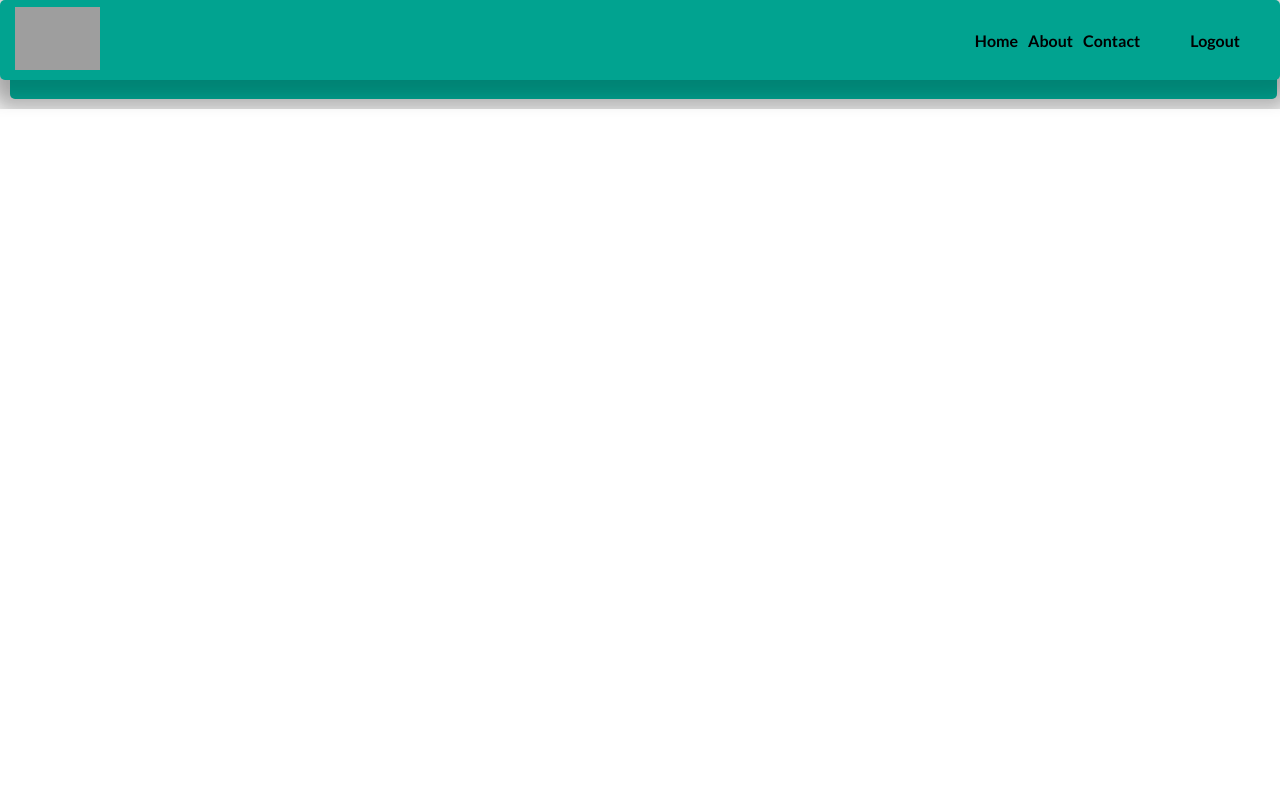
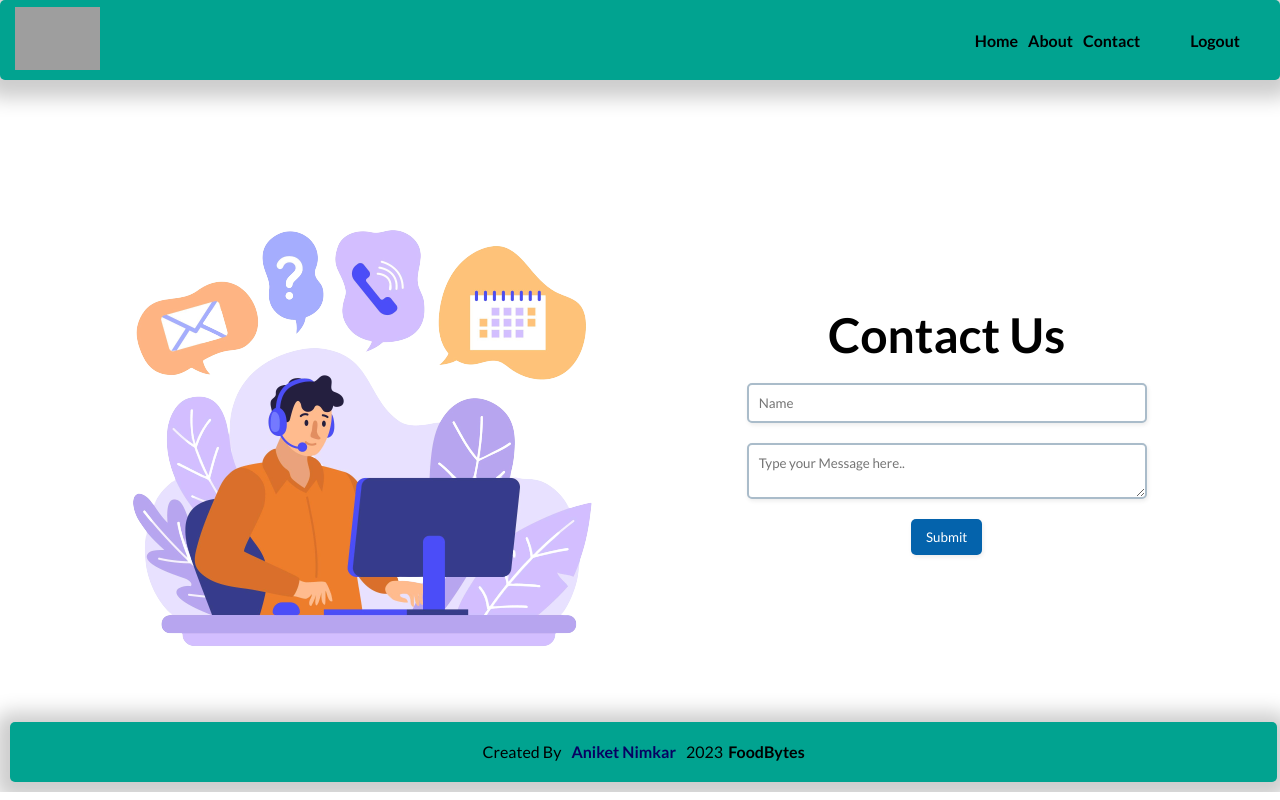
Before and after one commit to aniketnimkar/React-food-byte, a React (Vite) app in the folder foodBytes/: page /contact in a window 1280 px wide. Built offline with nearby package versions, Linux system fonts and the light colour scheme; grey boxes are pictures that could not be loaded.

Commit message:
made Contact and About page

```diff
--- a/foodBytes/index.css
+++ b/foodBytes/index.css
@@ -212,6 +212,113 @@ a {
 }
 
 /* Restaurant cards CSS End*/
+
+/* About us page CSS Start */
+.about-container {
+  display: flex;
+  flex-wrap: wrap;
+  flex-direction: column;
+  margin: 100px auto 0px;
+  justify-content: center;
+  align-items: center;
+  height: 72vh;
+  margin-top: 152px;
+}
+.about-container .about-left {
+  padding-left: 10px;
+}
+.about-container .about-left h1 {
+  font-size: 70px;
+}
+.about-container .about-left h1 span {
+  background-color: var(--orange);
+  padding: 0 10px;
+  border-radius: 15px;
+  color: var(--white);
+}
+.about-container .about-left h4 {
+  font-size: 25px;
+  padding-top: 10px;
+  font-style: italic;
+}
+.about-container .about-left h4 span {
+  color: var(--dark-orange);
+}
+.about-container .about-right {
+  padding-left: 10px;
+}
+.about-container .about-right img {
+  width: 600px;
+  padding-right: 30px;
+}
+/* About us page CSS End */
+
+/* Contact page CSS Start */
+.contact-container {
+  display: flex;
+  flex-wrap: wrap;
+  margin: 100px auto 30px;
+  justify-content: space-evenly;
+  overflow-y: hidden;
+  margin-top: 189px;
+}
+.contact-container .contact-right {
+  display: flex;
+  flex-direction: column;
+  align-items: center;
+  justify-content: center;
+  font-size: x-large;
+}
+.contact-container .contact-right form {
+  display: flex;
+  flex-direction: column;
+  align-items: center;
+  justify-content: center;
+  padding: 10px;
+}
+.contact-container .contact-right form input {
+  padding: 10px;
+  margin: 10px;
+  border-radius: 5px;
+  box-sizing: border-box;
+  box-shadow: 1px 2px 4px 0 rgba(0, 0, 0, 0.08);
+  border: 2px solid #aabcca;
+  width: 50vh;
+}
+.contact-container .contact-right form textarea {
+  padding: 10px;
+  margin: 10px;
+  border-radius: 5px;
+  box-sizing: border-box;
+  box-shadow: 1px 2px 4px 0 rgba(0, 0, 0, 0.08);
+  border: 2px solid #aabcca;
+  width: 50vh;
+}
+.contact-container .contact-right form button {
+  padding: 10px 15px;
+  margin: 10px;
+  background-color: var(--light-blue);
+  box-shadow: 1px 2px 4px 0 rgba(0, 0, 0, 0.08);
+  color: #ffffff;
+  cursor: pointer;
+  border: none;
+  border-radius: 5px;
+}
+.contact-container .contact-right form button {
+  padding: 10px 15px;
+  margin: 10px;
+  background-color: var(--light-blue);
+  box-shadow: 1px 2px 4px 0 rgba(0, 0, 0, 0.08);
+  color: #ffffff;
+  cursor: pointer;
+  border: none;
+  border-radius: 5px;
+}
+
+.contact-container .contact-right form button:hover {
+  background-color: var(--dark-green);
+}
+/* Contact page CSS End */
 
 /* Restaurant Menu CSS Start */
 .restaurant-menu {
--- a/foodBytes/src/components/About.js
+++ b/foodBytes/src/components/About.js
@@ -1,9 +1,23 @@
+// import { Outlet } from "react-router-dom";
+import React from "react";
+// import Profile from "./ProfileClass";
+// import ProfileFunctionalComponent from "./Profile";
+// import { Component } from "react";
+import food from "../components/assets/food.png";
 const About = () => {
   return (
-    <div>
-      <h1>About Us Page</h1>
-      <p>This is the Namaste React.🚀</p>
+    <div className="about-container">
+      <div className="about-left">
+        <h1>
+          Welocome <br /> And Enjoy <br />
+          <span>Fresh Flavors. Pure Delight.</span>
+        </h1>
+      </div>
+      <div className="about-right">
+        <img src={food} alt="food logo"></img>
+      </div>
     </div>
   );
 };
+
 export default About;
--- a/foodBytes/src/components/Contact.js
+++ b/foodBytes/src/components/Contact.js
@@ -1,5 +1,30 @@
+import { useState } from "react";
+import contact from "../components/assets/contactUs.png";
 const Contact = () => {
-  return <h1>Countact Us Page</h1>;
+  const [message, setMessage] = useState(false);
+  const handleSubmit = (e) => {
+    e.preventDefault();
+    setMessage(true);
+  };
+  return (
+    <div className="contact-container">
+      <div className="contact-left">
+        <img src={contact} alt=""></img>
+      </div>
+      <div className="contact-right">
+        <h1>Contact Us</h1>
+        <form onSubmit={handleSubmit}>
+          <input type="text" placeholder="Name" required></input>
+          <imput type="email" placeholder="Email" required></imput>
+          <textarea placeholder="Type your Message here.." required></textarea>
+          <button type="submit">Submit</button>
+          {message && (
+            <span>Thanks for contacting FoodByte, We will reply ASAP.</span>
+          )}
+        </form>
+      </div>
+    </div>
+  );
 };
 
 export default Contact;
--- /dev/null
+++ b/foodBytes/src/components/Profile.js
@@ -0,0 +1,15 @@
+import { useState } from "react";
+
+const Profile = (props) => {
+  const [count, setCount] = useState(0);
+  return (
+    <div>
+      <h2>Profile Component</h2>
+      <h3>Name : {props.name}</h3>
+      <h2>Count: {count}</h2>
+      <button onClick={() => setCount(1)}>click</button>
+    </div>
+  );
+};
+
+export default Profile;
--- /dev/null
+++ b/foodBytes/src/components/ProfileClass.js
@@ -0,0 +1,41 @@
+// import React from "react";
+// class Profile extends React.Component {
+//   constructor(props) {
+//     super(props);
+//     this.state = {
+//       count: 0,
+//       count2: 0,
+//     };
+//     console.log("Child - contstructer");
+//   }
+
+//   componentDidCatch() {
+//     console.log("child - componentDidCatch");
+//   }
+
+//   render() {
+//     const { count } = this.state;
+//     console.log("child - render");
+//     return (
+//       <div>
+//         <h1>Profile Class Based Component</h1>;<h3>Name: {this.props.name}</h3>
+//         <h2>Count: {count}</h2>
+//         <button
+//           onClick={() => {
+//             this.setState({
+//               count: 1,
+//             });
+//           }}
+//         >
+//           click
+//         </button>
+//       </div>
+//     );
+//   }
+// }
+// export default Profile;
+// // class Profile extends React.Component {
+// //   render() {
+// //     <h1>Profile Class Based Component</h1>;
+// //   }
+// // }
```
Also changed, not shown: foodBytes/src/App.js (+8 -0 lines), foodBytes/src/components/assets/contactUs.png (added), foodBytes/src/components/assets/food.png (added).
